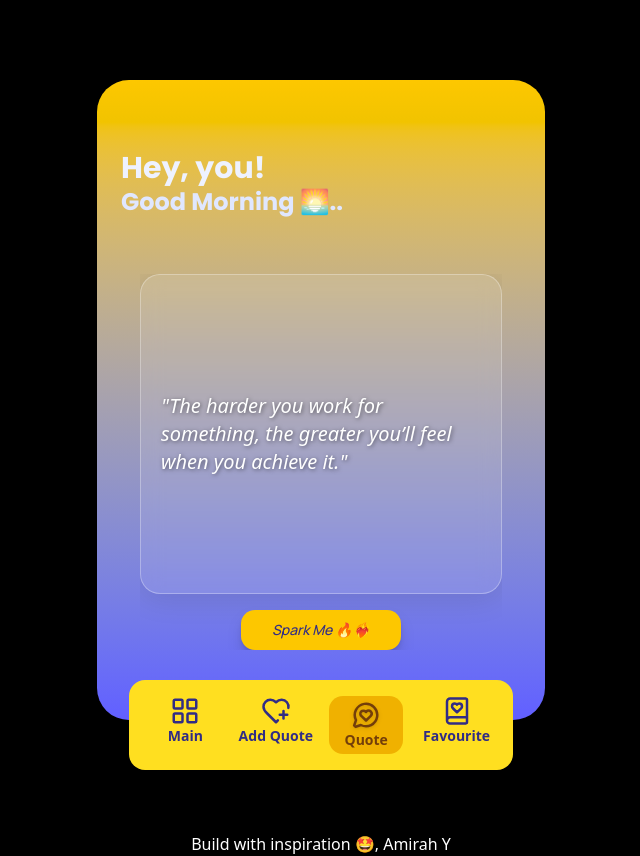
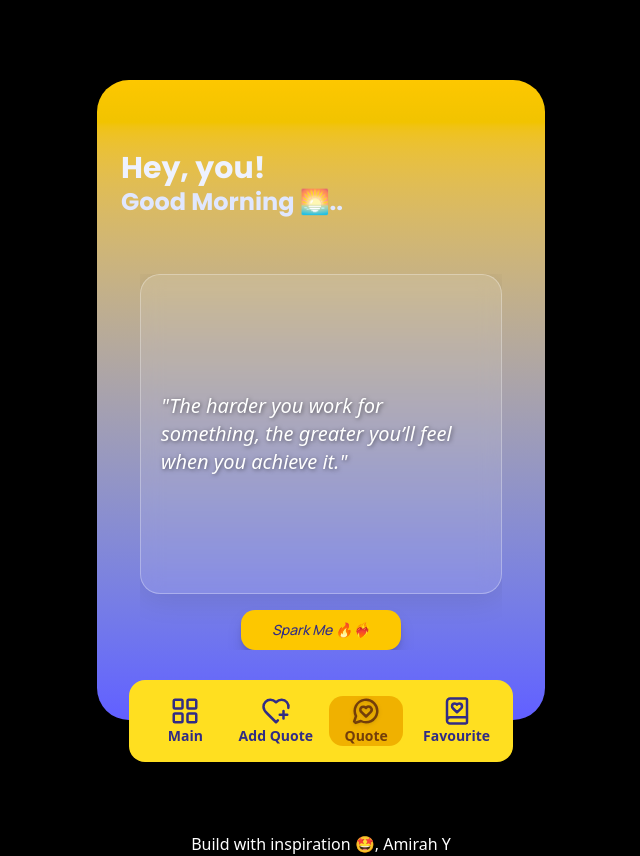
Before and after one commit to amirahyusof/FireUpYourself, a Next.js app: page /main in a window 1280 px wide. Shown: the whole page, without its empty margins (319-959 px from the left). Built offline with nearby package versions, Linux system fonts and the light colour scheme.

Commit message:
commit changes

```diff
--- a/components/navigationBar.tsx
+++ b/components/navigationBar.tsx
@@ -33,7 +33,7 @@ export default function NavigationBar() {
                   <Link
                     href={item.href}
                     className={`flex flex-col items-center rounded-lg transition-colors
-                      ${ isActive ? 'bg-yellow-500 px-2 py-1 rounded-xl' : ''}`
+                      ${ isActive ? 'bg-yellow-500 px-2 rounded-xl' : ''}`
                     }
                   >
                     <item.icon
```
